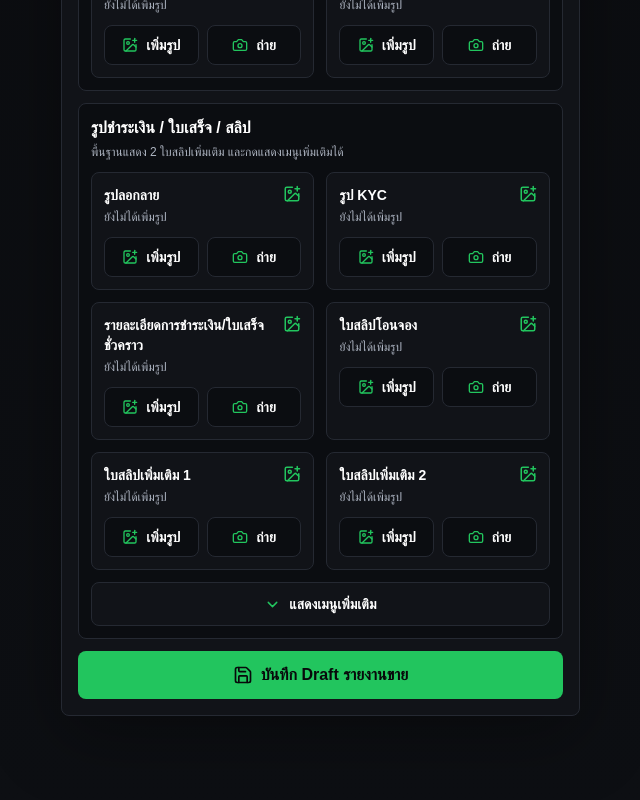
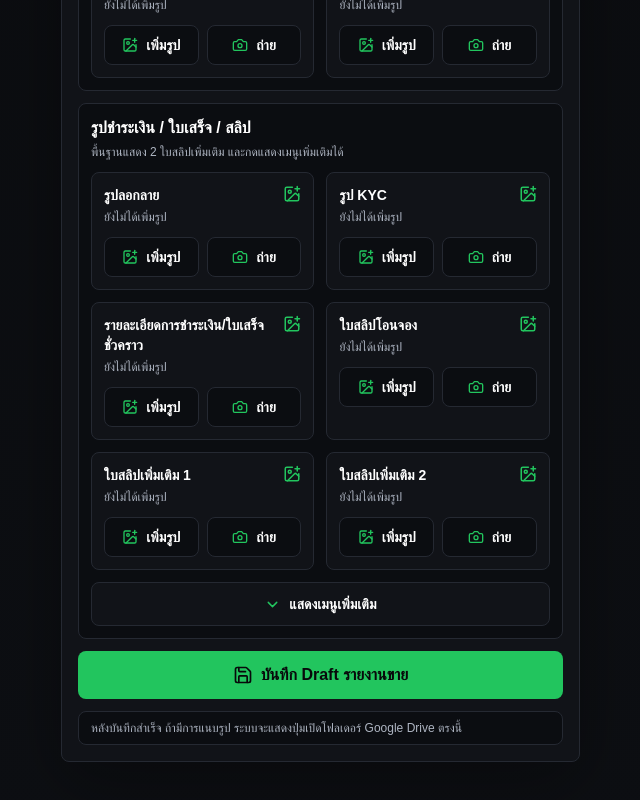
Before and after one commit to thakornakin-alt/bigcar-crm, a Next.js app: page /sales-reports in a window 1280 px wide. Shown: the part 2259-3059 px from the top of the page, without its empty margins (91-731 px from the left). Built offline with nearby package versions, Linux system fonts and the light colour scheme.

Commit message:
Show Drive folder link after sales upload

```diff
--- a/app/sales-reports/page.tsx
+++ b/app/sales-reports/page.tsx
@@ -661,6 +661,21 @@ export default function SalesReportsPage() {
                 {saving || uploading ? <Loader2 size={20} className="animate-spin" /> : <Save size={20} />}
                 {uploading ? "กำลังอัปโหลดรูป..." : "บันทึก Draft รายงานขาย"}
               </button>
+              {driveFolderUrl ? (
+                <a
+                  href={driveFolderUrl}
+                  target="_blank"
+                  rel="noreferrer"
+                  className="flex min-h-12 w-full items-center justify-center gap-2 rounded-lg border border-brand/50 bg-[#0b0d11] px-4 font-bold text-brand"
+                >
+                  <Cloud size={20} />
+                  เปิดโฟลเดอร์ Google Drive
+                </a>
+              ) : (
+                <p className="rounded-lg border border-line bg-[#0b0d11] px-3 py-2 text-xs text-soft">
+                  หลังบันทึกสำเร็จ ถ้ามีการแนบรูป ระบบจะแสดงปุ่มเปิดโฟลเดอร์ Google Drive ตรงนี้
+                </p>
+              )}
             </Panel>
           </form>
         </div>
```
